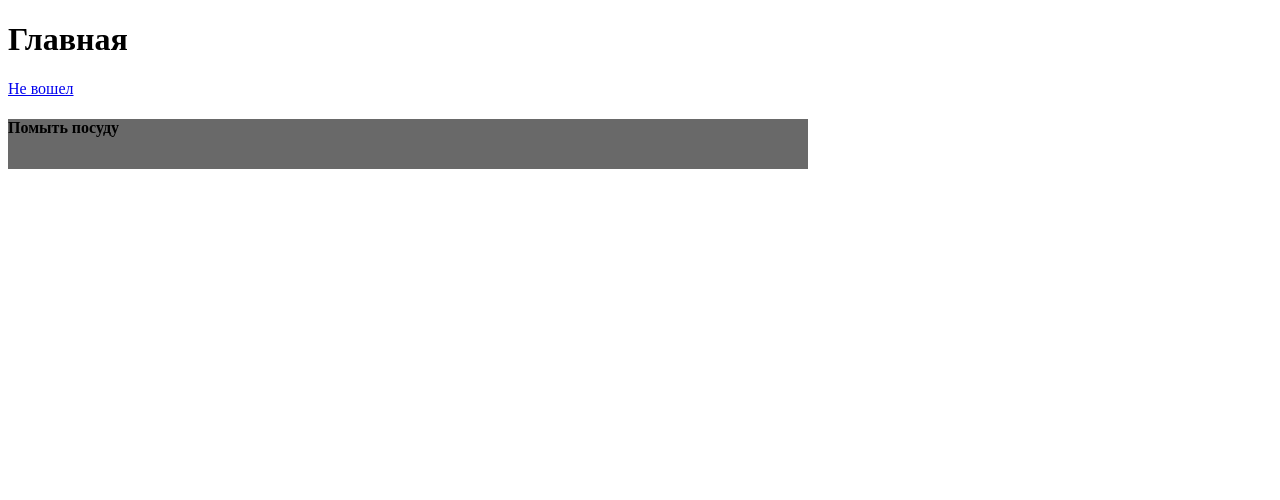
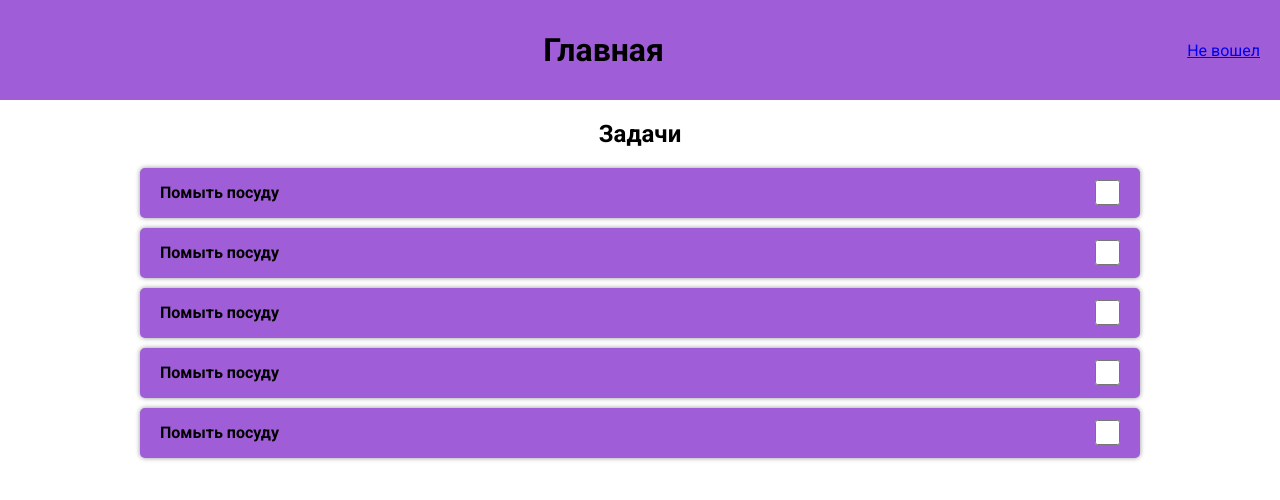
Before and after one commit to Naka4442/wonderful-planner, a Flask app: page / in a window 1280 px wide. Shown: the top 500 px of the page. Run offline with Flask 3, Linux system fonts and the light colour scheme.

Commit message:
Стилизация главной

```diff
--- a/static/css/index.css
+++ b/static/css/index.css
@@ -1,5 +1,46 @@
+@import url('https://fonts.googleapis.com/css2?family=Roboto:ital,wght@0,100..900;1,100..900&display=swap');
+*{
+    font-family: "Roboto", sans-serif;
+}
+body{
+    margin: 0;
+}
+header{
+    width: calc(100% - 40px);
+    height: 100px;
+    background-color: #9f5dd8;
+    display: flex;
+    justify-content: space-between;
+    align-items: center;
+    padding: 0 20px;
+}
+main{
+    display: flex;
+    flex-direction: column;
+    align-items: center;
+}
+.tasks{
+    display: flex;
+    flex-direction: column;
+    align-items: center;
+    gap: 10px;
+    width: 75%;
+}
 .task{
-    width: 800px;
+    width: 100%;
     height: 50px;
-    background-color: dimgrey;
+    background-color: #9f5dd8;
+    border-radius: 5px;
+    box-shadow: 0 0 5px rgba(0, 0, 0, 0.426);
+    padding: 0 20px;
+    display: flex;
+    justify-content: space-between;
+    align-items: center;
 }
+.check{
+    width: 25px;
+    height: 25px;
+    margin: 0;
+    padding: 0;
+    border-radius: 5px;
+}
--- a/templates/index.html
+++ b/templates/index.html
@@ -8,6 +8,7 @@
 </head>
 <body>
     <header>
+        <div></div>
         <h1>Главная</h1>
         <div class="profile">
             <a href="/profile">{{ user_name }} </a>
@@ -15,9 +16,27 @@
     </header>
 
     <main>
+        <h2>Задачи</h2>
         <div class="tasks">
             <div class="task">
                 <h4>Помыть посуду</h4>
+                <input class="check" type="checkbox" id="">
+            </div>
+            <div class="task">
+                <h4>Помыть посуду</h4>
+                <input class="check" type="checkbox" id="">
+            </div>
+            <div class="task">
+                <h4>Помыть посуду</h4>
+                <input class="check" type="checkbox" id="">
+            </div>
+            <div class="task">
+                <h4>Помыть посуду</h4>
+                <input class="check" type="checkbox" id="">
+            </div>
+            <div class="task">
+                <h4>Помыть посуду</h4>
+                <input class="check" type="checkbox" id="">
             </div>
         </div>
     </main>
```
